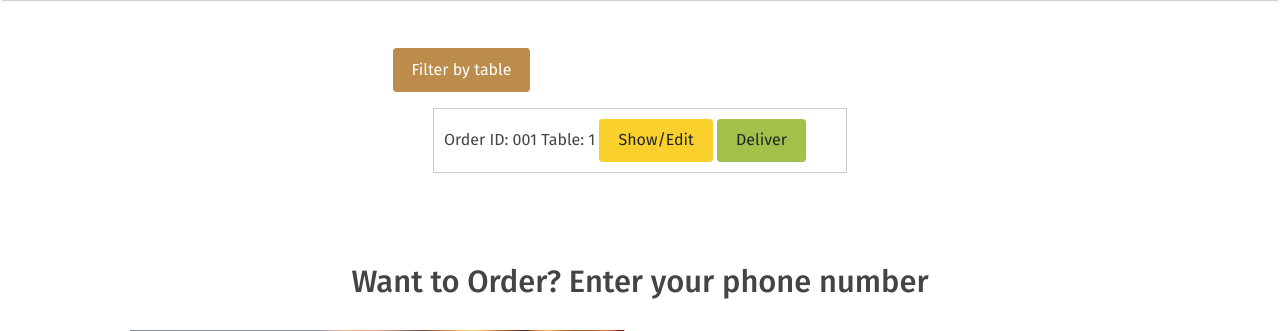
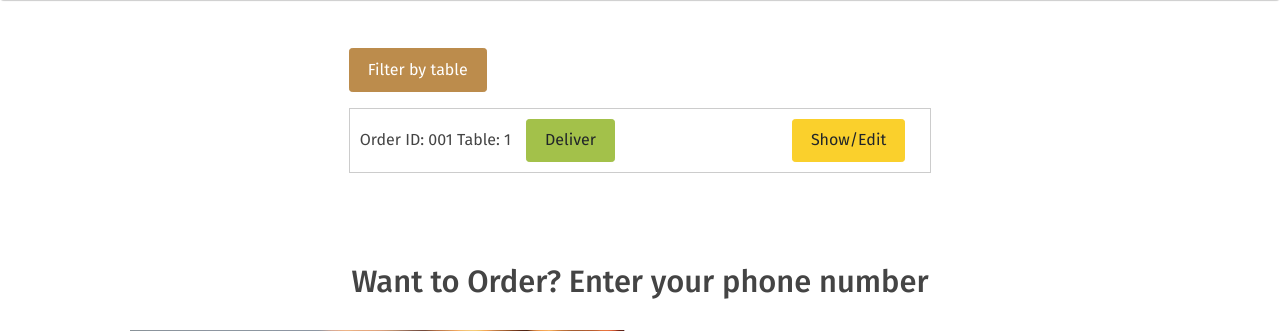
Before and after one commit to Ramin-RX7/CafeMenu, a Django app: page /dashboard/ in a window 1280 px wide. Shown: the part 86-417 px from the top of the page. Run offline with Django 4.2, Linux system fonts and the light colour scheme; tables that the repository leaves empty hold one stand-in row (values such as "Sample post"); some libraries are stand-ins or nearby versions.

Commit message:
Fix : fix dashboard_staff.html

```diff
--- a/src/templates/panel/dashboard_staff.html
+++ b/src/templates/panel/dashboard_staff.html
@@ -6,7 +6,7 @@
 
 <div class="container mt-5">
     <div class="row">
-        <div class="col-md-6 mx-auto">
+        <div class="col-md-7 mx-auto">
             <!-- Button to toggle content -->
             <button type="button" class="btn btn-primary" id="toggleButton">Filter by table</button>
         </div>
@@ -15,29 +15,31 @@
     {% for order in orders %}
 
     <div class="row mt-3">
-        <div class="col-md-6.1 mx-auto" id="contentSection">
+        <div class="col-md-7 mx-auto" id="contentSection">
             <!-- All Orders -->
                 <div id="initialContent">
                     <div class="order-dsh">
+                        Order ID: 001 Table: 1
+                        {% comment %}  {% endcomment %}
+                        <div class="col">
+                        {% comment %} <button class="button approve">Approve</button> {% endcomment %}
+                        {% comment %} <button class="button edit-dsh">Edit</button> {% endcomment %}
                         <div class="row" >
                             <div class="col">
-                                Order ID: 001 Table: 1
+
                                 {% if order.status == 'Pending' or order.status == 'Approved' %}
-                                    <button  type="button" class="btn btn-warning" href="#" name="{{ order.id }}" >Show/Edit</button>
+                                    <button style="float:right" type="button" class="btn btn-warning" href="#" name="{{ order.id }}" >Show/Edit</button>
                                 {% elif order.status == 'Delivered' %}
                                     <button type="button" class="btn btn-success" href="#" name="{{ order.id }}">Pay</button>
                                 {% endif %}
                                 {% if order.status == 'Pending' %}
-                                    <button type="button" class="btn btn-light" href="#" name="{{ order.id }}">Approve</button>
-                                    <button type="button" class="btn btn-danger" href="#" name="{{ order.id }}">Reject</button>
+                                    <button style="float:right" type="button" class="btn btn-light" href="#" name="{{ order.id }}">Approve</button>
+                                    <button style="float:right" type="button" class="btn btn-danger" href="#" name="{{ order.id }}">Reject</button>
                                 {% elif order.status == 'Approved' %}
                                     <button type="button" class="btn btn-success" href="#" name="{{ order.id }}">Deliver</button>
                                 {% endif %}
                             </div>
                         </div>
-                        <div class="col">
-                        {% comment %} <button class="button approve">Approve</button> {% endcomment %}
-                        {% comment %} <button class="button edit-dsh">Edit</button> {% endcomment %}
                         </div>
                     </div>
                 </div>
```
